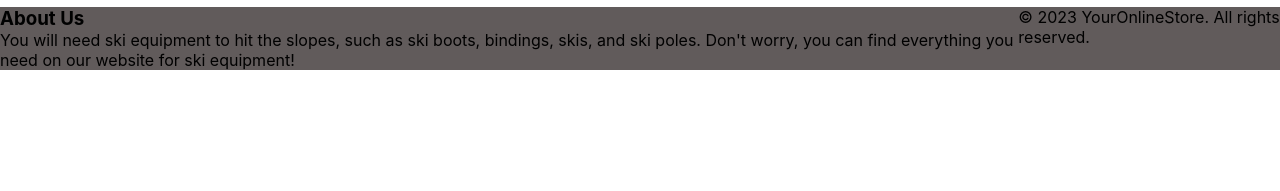
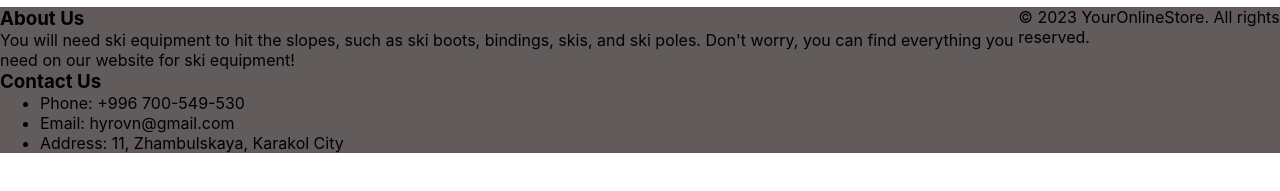
Before and after one commit to nasyr09khyrov/diploma-1, a React (Create React App) app: page / in a window 1280 px wide. Shown: the part 261-452 px from the top of the page. Built offline with nearby package versions, Linux system fonts and the light colour scheme; no server answers; the database is empty.

Commit message:
added Contact us in Footer

```diff
--- a/src/components/Footer/Footer.js
+++ b/src/components/Footer/Footer.js
@@ -12,6 +12,14 @@ export default function Footer() {
             You will need ski equipment to hit the slopes, such as ski boots, bindings, skis, and ski poles. Don't worry, you can find everything you need on our website for ski equipment!
             </p>
           </div>
+          <div className="footer-section">
+            <h3 className="footer-title">Contact Us</h3>
+            <ul className="footer-contact-list">
+              <li className="footer-contact-item">Phone: +996 700-549-530</li>
+              <li className="footer-contact-item">Email: hyrovn@gmail.com</li>
+              <li className="footer-contact-item">Address: 11, Zhambulskaya, Karakol City</li>
+            </ul>
+          </div>
         </div>
       </div>
       <div className="Footer__bottom">
```
